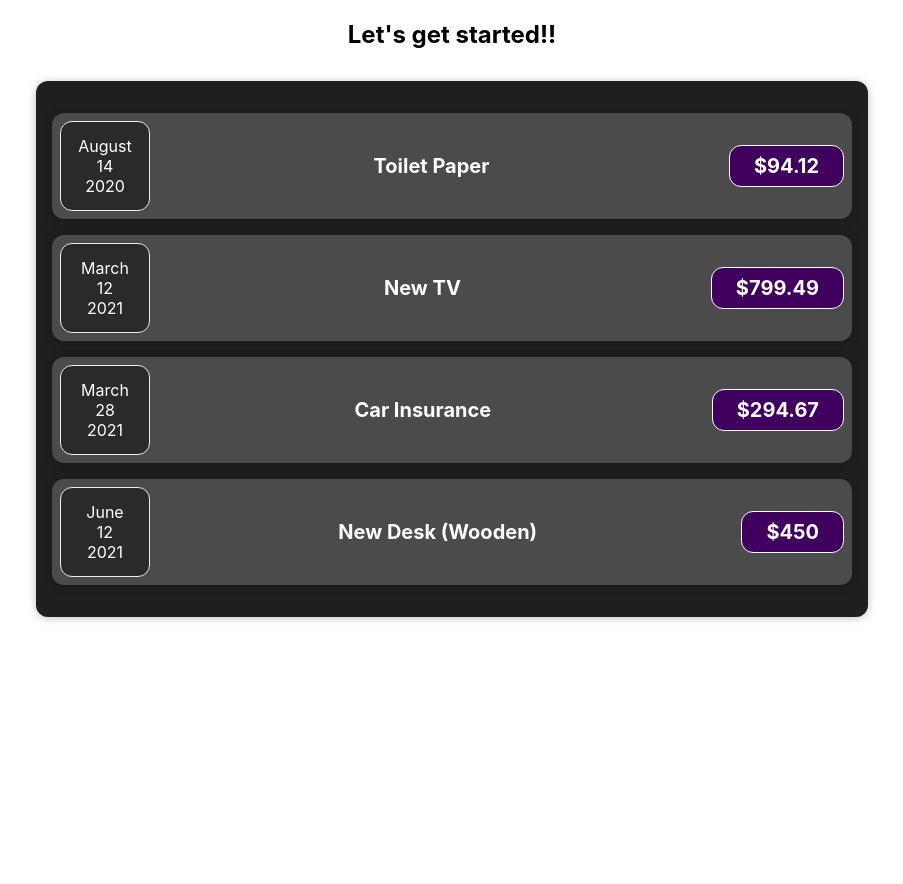
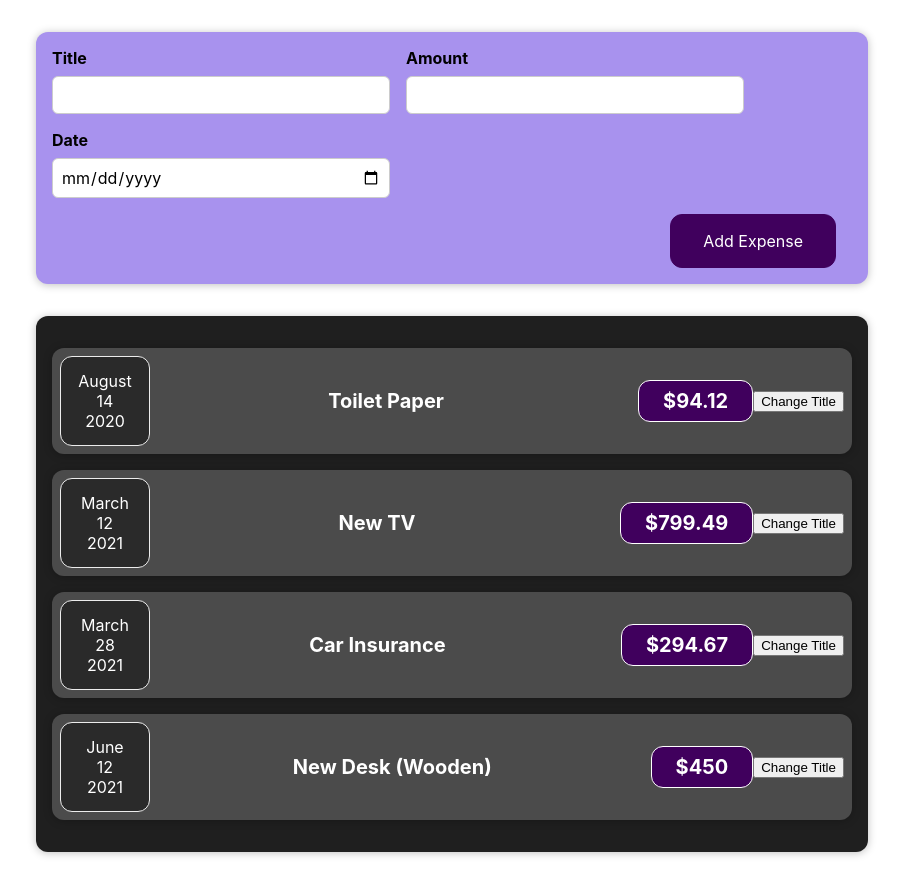
Before and after one commit to MichaelSWong/react-complete-guide, a React (Create React App) app: page / in a window 1280 px wide. Shown: the whole page, without its empty margins (188-1091 px from the left). Before the commit the page ends 800 px from the top, so only its background shows below. Built offline with nearby package versions, Linux system fonts and the light colour scheme.

Commit message:
Add forms for New Expenses

```diff
--- a/src/App.tsx
+++ b/src/App.tsx
@@ -1,6 +1,7 @@
 import './App.css';
 import Expenses from './components/Expenses/Expenses';
 import { IExpenses } from './components/interfaces';
+import NewExpense from './components/NewExpense/NewExpense';
 
 function App() {
   const expenses: IExpenses[] = [
@@ -26,7 +27,7 @@
   ];
   return (
     <div className="App">
-      <h2>Let's get started!!</h2>
+      <NewExpense />
       <Expenses items={expenses} />
     </div>
   );
--- a/src/components/Expenses/ExpenseItem.tsx
+++ b/src/components/Expenses/ExpenseItem.tsx
@@ -1,16 +1,23 @@
+import { useState } from 'react';
 import { IExpenses } from '../interfaces';
 import Card from '../UI/Card';
 import ExpenseDate from './ExpenseDate';
 import './ExpenseItem.css';
 
 const ExpenseItem = ({ title, amount, date }: IExpenses) => {
+  const [newtitle, setNewTitle] = useState(title);
+  const clickHandler = () => {
+    setNewTitle('Updated');
+  };
+
   return (
     <Card className="expense-item">
       <ExpenseDate date={date} />
       <div className="expense-item__description">
-        <h2>{title}</h2>
+        <h2>{newtitle}</h2>
         <div className="expense-item__price">${amount}</div>
       </div>
+      <button onClick={clickHandler}>Change Title</button>
     </Card>
   );
 };
--- /dev/null
+++ b/src/components/NewExpense/ExpenseForm.css
@@ -0,0 +1,26 @@
+.new-expense__controls {
+  display: flex;
+  flex-wrap: wrap;
+  gap: 1rem;
+  margin-bottom: 1rem;
+  text-align: left;
+}
+
+.new-expense__control label {
+  font-weight: bold;
+  margin-bottom: 0.5rem;
+  display: block;
+}
+
+.new-expense__control input {
+  font: inherit;
+  padding: 0.5rem;
+  border-radius: 6px;
+  border: 1px solid #ccc;
+  width: 20rem;
+  max-width: 100%;
+}
+
+.new-expense__actions {
+  text-align: right;
+}
--- /dev/null
+++ b/src/components/NewExpense/ExpenseForm.tsx
@@ -0,0 +1,27 @@
+import './ExpenseForm.css';
+
+const ExpenseForm = () => {
+  return (
+    <form>
+      <div className="new-expense__controls">
+        <div className="new-expense__control">
+          <label>Title</label>
+          <input type="text" />
+        </div>
+        <div className="new-expense__control">
+          <label>Amount</label>
+          <input type="number" min="0.01" step="0.01" />
+        </div>
+        <div className="new-expense__control">
+          <label>Date</label>
+          <input type="date" min="2019-01-01" max="2022-12-31" />
+        </div>
+      </div>
+      <div className="new-expense__actions">
+        <button type="submit">Add Expense</button>
+      </div>
+    </form>
+  );
+};
+
+export default ExpenseForm;
--- /dev/null
+++ b/src/components/NewExpense/NewExpense.css
@@ -0,0 +1,38 @@
+.new-expense {
+  background-color: #a892ee;
+  padding: 1rem;
+  margin: 2rem auto;
+  width: 50rem;
+  max-width: 95%;
+  border-radius: 12px;
+  text-align: center;
+  box-shadow: 0 1px 8px rgba(0, 0, 0, 0.25);
+}
+
+.new-expense button {
+  font: inherit;
+  cursor: pointer;
+  padding: 1rem 2rem;
+  border: 1px solid #40005d;
+  background-color: #40005d;
+  color: white;
+  border-radius: 12px;
+  margin-right: 1rem;
+}
+
+.new-expense button:hover,
+.new-expense button:active {
+  background-color: #510674;
+  border-color: #510674;
+}
+
+.new-expense button.alternative {
+  color: #220131;
+  border-color: transparent;
+  background-color: transparent;
+}
+
+.new-expense button.alternative:hover,
+.new-expense button.alternative:active {
+  background-color: #ddb3f8;
+}
--- /dev/null
+++ b/src/components/NewExpense/NewExpense.tsx
@@ -0,0 +1,12 @@
+import ExpenseForm from './ExpenseForm';
+import './NewExpense.css';
+
+const NewExpense = () => {
+  return (
+    <div className="new-expense">
+      <ExpenseForm />
+    </div>
+  );
+};
+
+export default NewExpense;
```
